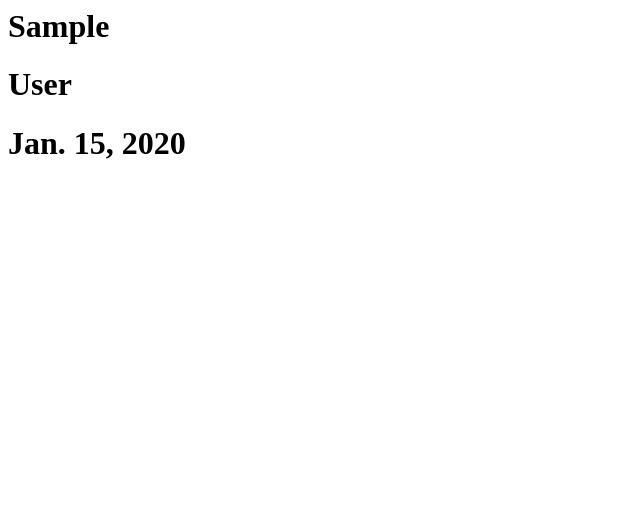
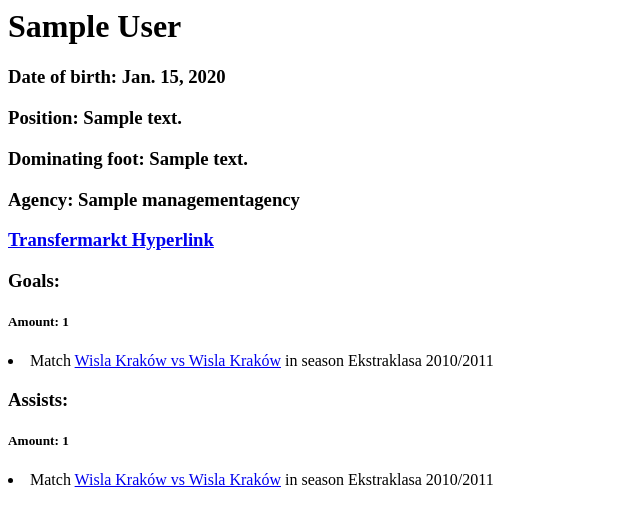
Before and after one commit to sebastian-jarosz/S4S_web, a Django app: page /players/player/1/ in a window 1280 px wide. Shown: the top 526 px of the page, without its empty margins (0-640 px from the left). Run offline with Django 3.2, Linux system fonts and the light colour scheme; data comes from the database, SQL or seed files in the repository; tables that the repository leaves empty hold one stand-in row (values such as "Sample post").

Commit message:
player_details.html extended

```diff
--- a/football_players/templates/players/player_details.html
+++ b/football_players/templates/players/player_details.html
@@ -1,3 +1,28 @@
-<h1>{{ player.first_name }}</h1>
-<h1>{{ player.last_name }}</h1>
-<h1>{{ player.date_of_birth }}</h1>
+<h1>{{ player }}</h1>
+<h3>Date of birth: {{ player.date_of_birth }}</h3>
+<h3>Position: {{ player.position }}</h3>
+<h3>Dominating foot: {{ player.foot }}</h3>
+<h3>Agency: {{ player.agency }}</h3>
+<h3><a href="{{ player.transfermarkt_hyperlink }}">Transfermarkt Hyperlink</a></h3>
+
+<h3>Goals:</h3>
+<h5>Amount: {{ player.goal_set.all|length }}</h5>
+{% if player.goal_set.all %}
+    {% for goal in player.goal_set.all %}
+        <li>Match <a href="/players/match/{{ goal.match.id }}">{{ goal.match.get_teams }}</a>
+            in season {{ goal.match.queue.season }}</li>
+    {% endfor %}
+{% else %}
+    <li>No goals for {{ player }}</li>
+{% endif %}
+
+<h3>Assists:</h3>
+<h5>Amount: {{ player.assist_set.all|length }}</h5>
+{% if player.assist_set.all %}
+    {% for assist in player.assist_set.all %}
+        <li>Match <a href="/players/match/{{ assist.match.id }}">{{ assist.match.get_teams }}</a>
+            in season {{ assist.match.queue.season }}</li>
+    {% endfor %}
+{% else %}
+    <li>No assists for {{ player }}</li>
+{% endif %}
```
